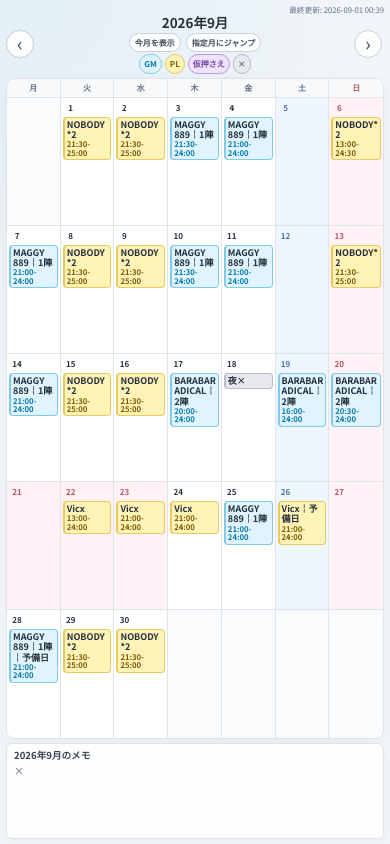
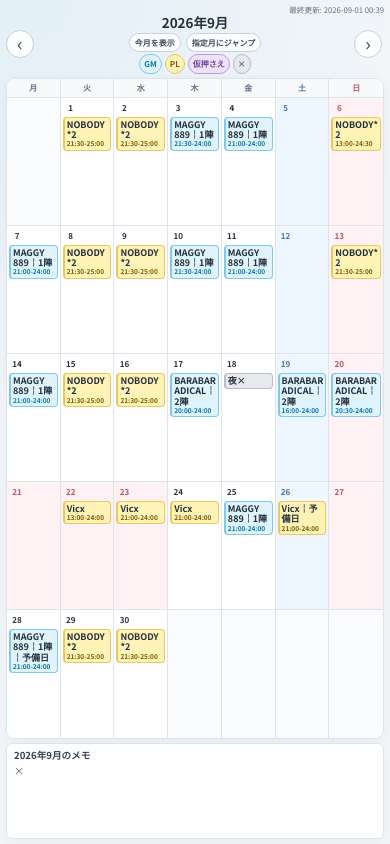
Before and after one commit to raindex9630/trpg-profile, a plain HTML site: page trpg-profile/calendar.html in a window 390 px wide. Drawn offline with Linux system fonts and the light colour scheme.

Commit message:
カレンダー

```diff
--- a/trpg-profile/calendar.css
+++ b/trpg-profile/calendar.css
@@ -668,10 +668,10 @@ button {
 
     .event-time {
         margin-top: 0;
-        font-size: 7.7px;
+        font-size: 6.5px;
         line-height: 1.1;
-        overflow-wrap: anywhere;
-        white-space: normal;
+        overflow-wrap: normal;
+        white-space: nowrap;
     }
 
     .event-details {
--- a/trpg-profile/calendar.html
+++ b/trpg-profile/calendar.html
@@ -11,7 +11,7 @@
     <link rel="preconnect" href="https://fonts.googleapis.com">
     <link rel="preconnect" href="https://fonts.gstatic.com" crossorigin>
     <link href="https://fonts.googleapis.com/css2?family=Noto+Sans+JP:wght@400;500;600;700&display=swap" rel="stylesheet">
-    <link rel="stylesheet" href="calendar.css?v=20260901d">
+    <link rel="stylesheet" href="calendar.css?v=20260901e">
 </head>
 
 <body>
```
